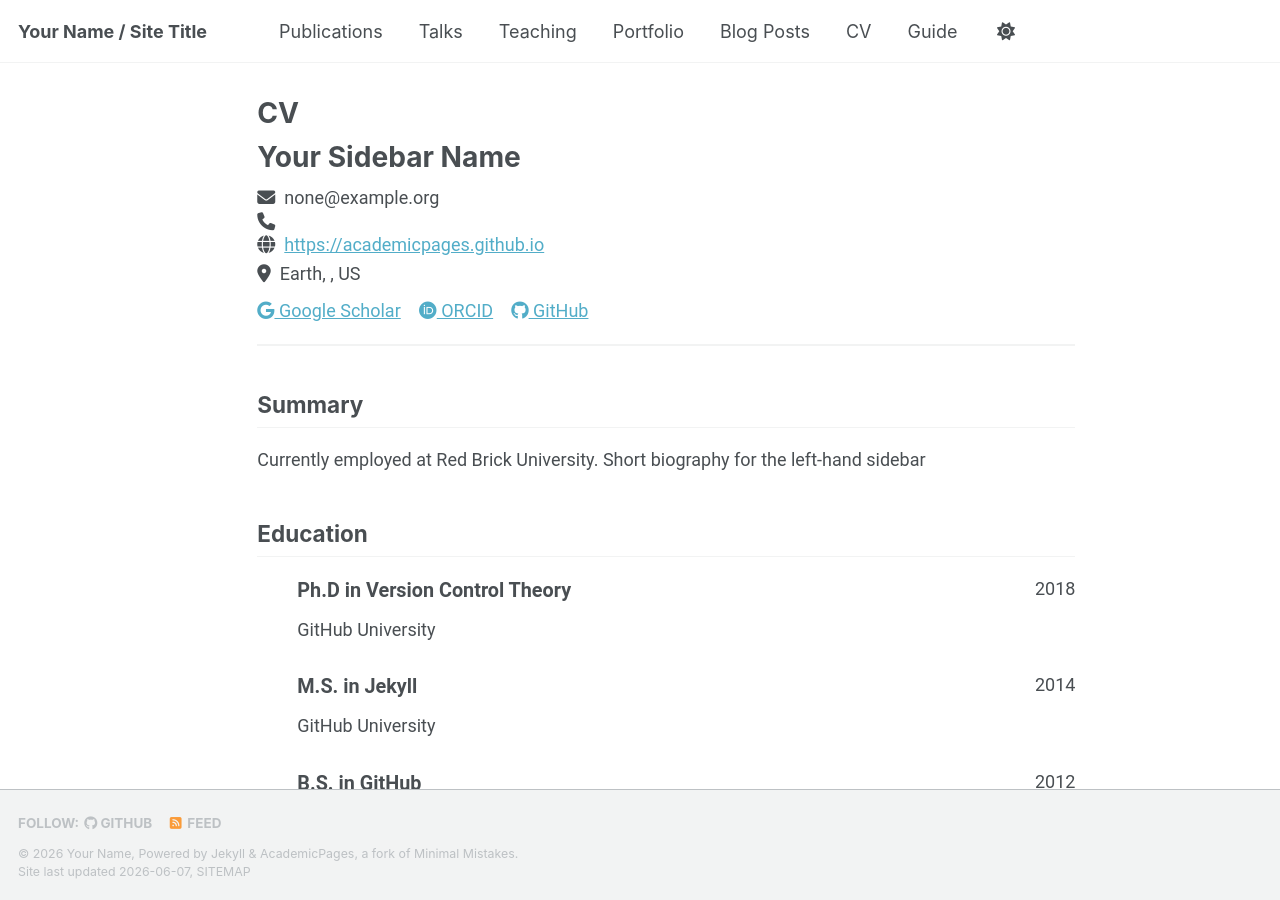
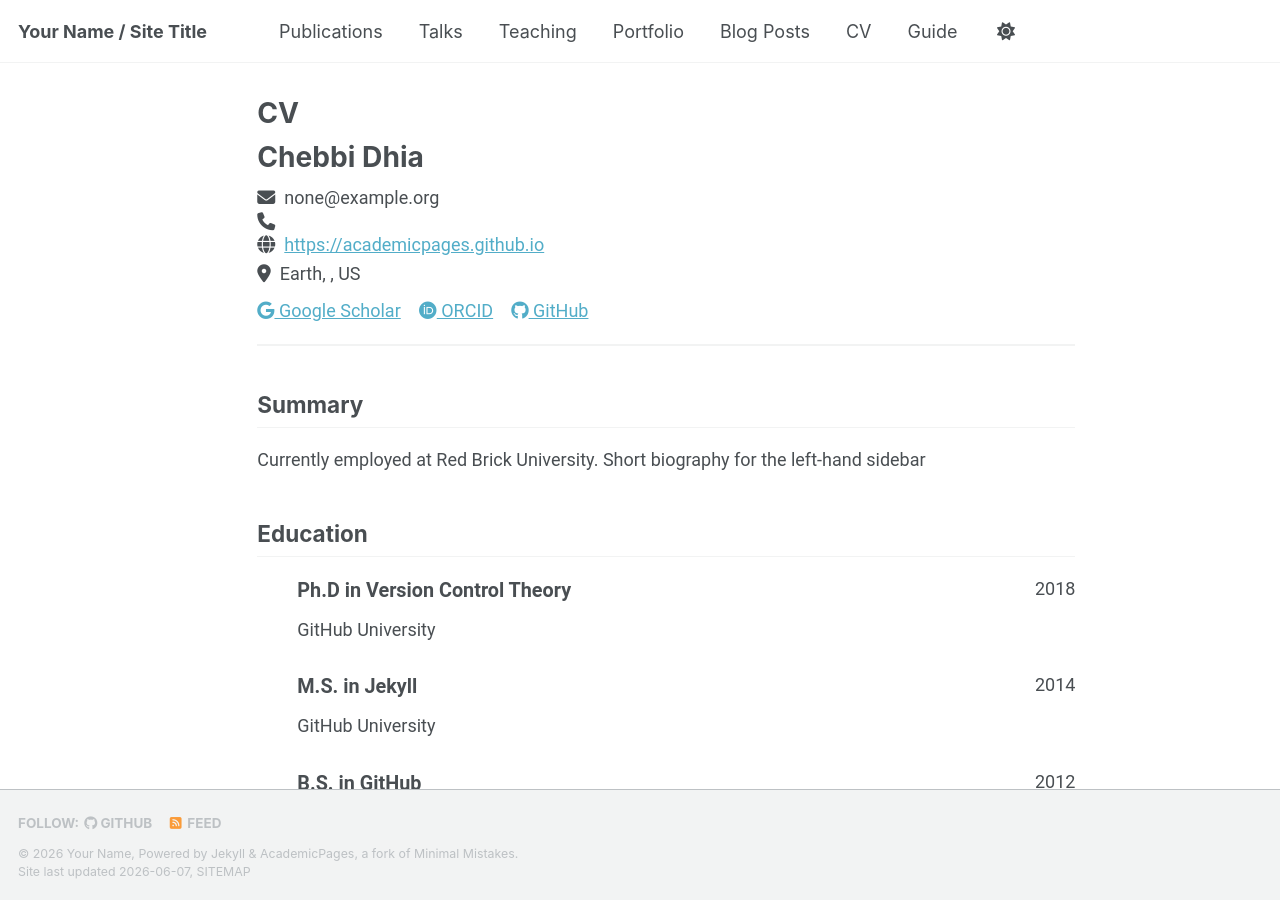
Before and after one commit to dhia0cb/Chebbi_Dhia.github.io, a Jekyll site: the page built from _pages/cv-json.md, in a window 1280 px wide and 900 px high. Built offline with Jekyll 4.4.1, drawn with Linux system fonts in a browser that asks for light colours; a script bundle is joined from its source files by our own code; library files that are not in the unit come from our copies.

Commit message:
Update cv.json

```diff
--- a/_data/cv.json
+++ b/_data/cv.json
@@ -1,6 +1,6 @@
 {
   "basics": {
-    "name": "Your Sidebar Name",
+    "name": "Chebbi Dhia",
     "email": "none@example.org",
     "phone": "",
     "website": "https://academicpages.github.io",
```
